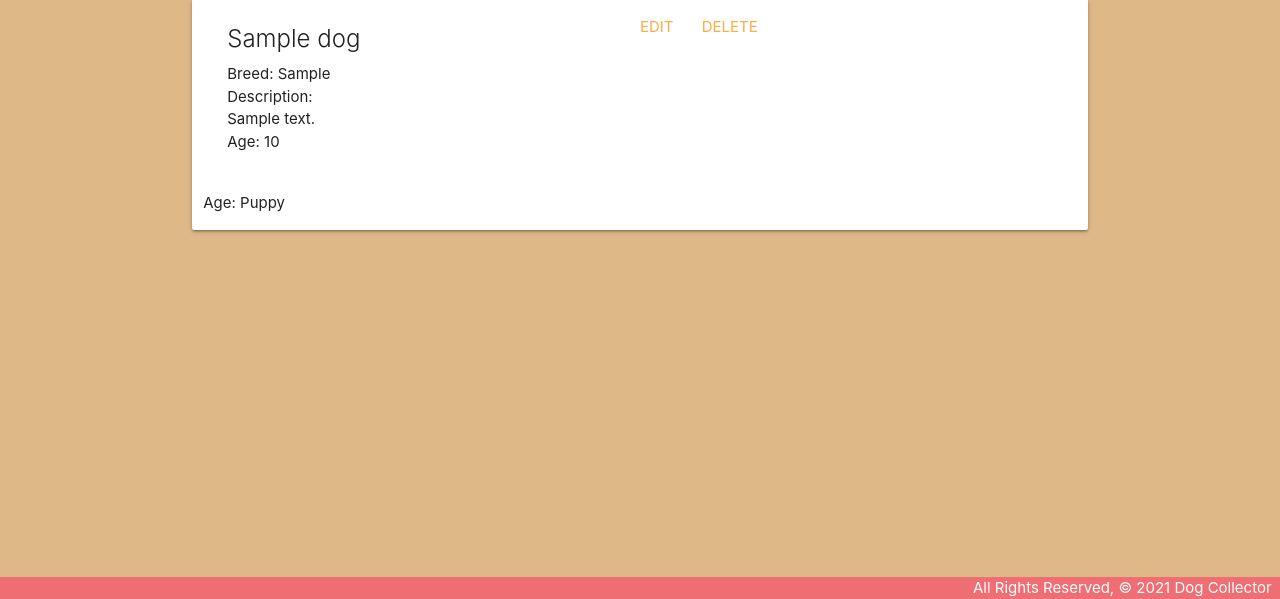
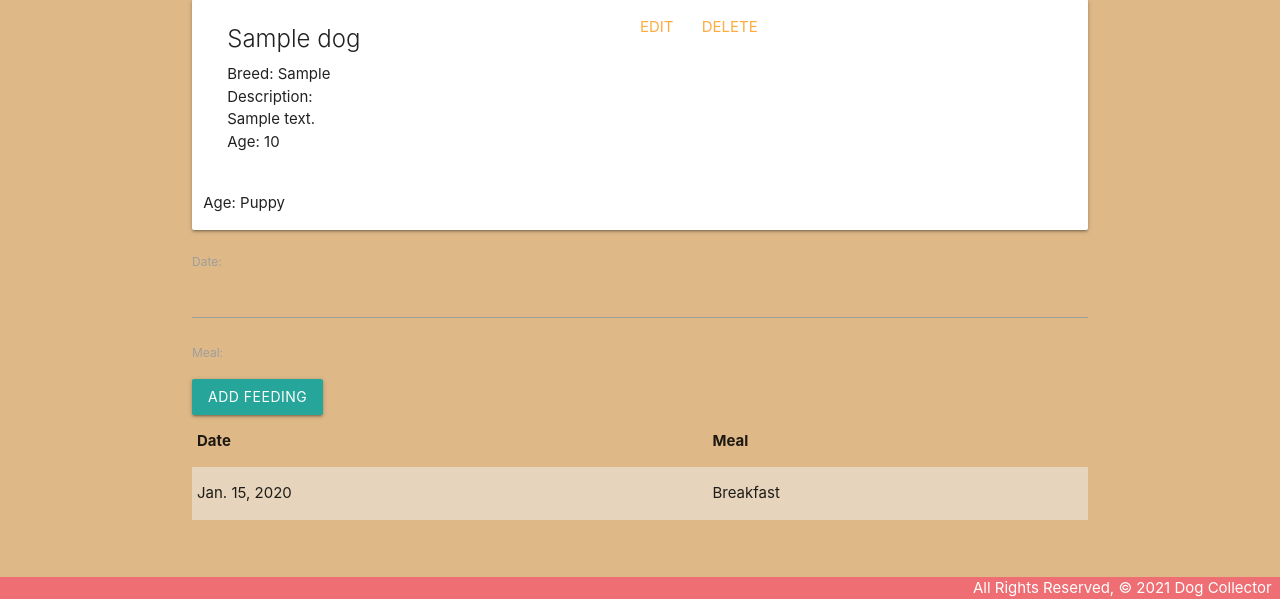
Before and after one commit to Carny94/dogcollector, a Django app: page /dogs/1/ in a window 1280 px wide. Shown: the part 201-800 px from the top of the page. Run offline with Django 4.2, Linux system fonts and the light colour scheme; tables that the repository leaves empty hold one stand-in row (values such as "Sample post").

Commit message:
patialy of part 4 completed

```diff
--- /dev/null
+++ b/main_app/forms.py
@@ -0,0 +1,7 @@
+from django.forms import ModelForm
+from .models import Feeding
+
+class FeedingForm(ModelForm):
+  class Meta:
+    model = Feeding
+    fields = ['date', 'meal']
--- a/main_app/templates/dogs/detail.html
+++ b/main_app/templates/dogs/detail.html
@@ -24,5 +24,27 @@
    </div>
  </div>
 </div>
-
+<div class="col s6">
+  <form method="POST">
+    {% csrf_token %}
+    <!-- Render the inputs -->
+    {{ feeding_form.as_p }}
+    <input type="submit" class="btn" value="Add Feeding">
+  </form>
+    <table class="striped">
+      <thead>
+        <tr><th>Date</th><th>Meal</th></tr>
+      </thead>
+      <tbody>
+        {% for feeding in dog.feeding_set.all %}
+          <tr>
+            <td>{{feeding.date}}</td>
+            <td>{{feeding.get_meal_display}}</td>
+          </tr>
+        {% endfor %}
+      </tbody>
+    </table>
+  </div>
+  <!-- New Markup Above -->
+</div>
 {% endblock %}
--- a/main_app/views.py
+++ b/main_app/views.py
@@ -1,6 +1,7 @@
 from django.shortcuts import render
 from django.views.generic.edit import CreateView, UpdateView, DeleteView
 from .models import Dog
+from .forms import FeedingForm
 
 # Create your views here.
 
@@ -16,7 +17,11 @@
   return render(request, 'dogs/index.html', { 'dogs': dogs })
 def dogs_detail(request, dog_id):
   dog = Dog.objects.get(id=dog_id)
-  return render(request, 'dogs/detail.html', { 'dog': dog })
+  feeding_form = FeedingForm()
+  return render(request, 'dogs/detail.html', {
+    'dog': dog, 'feeding_form': feeding_form
+  })
+
 class DogCreate(CreateView):
   model = Dog
   fields = '__all__'
```
